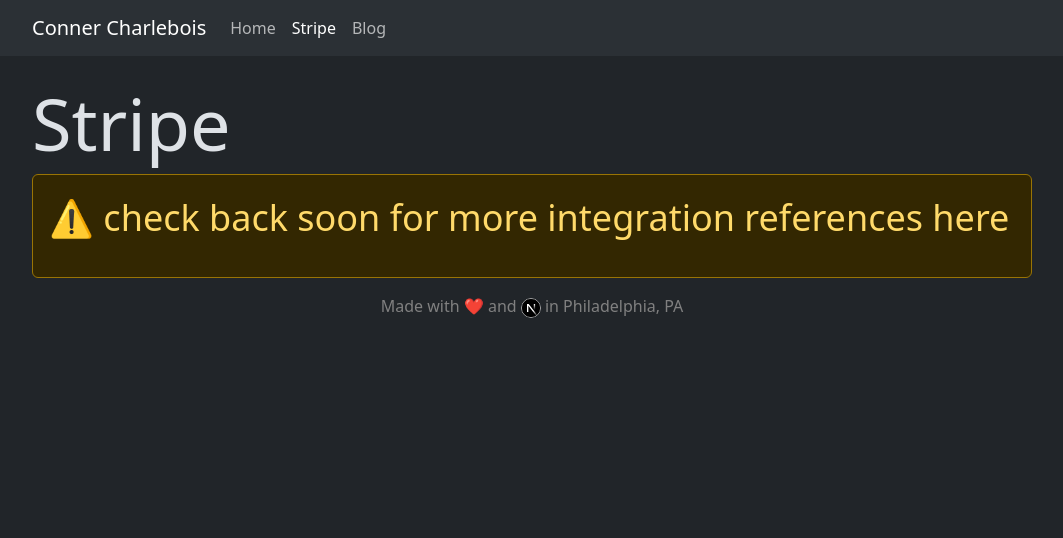
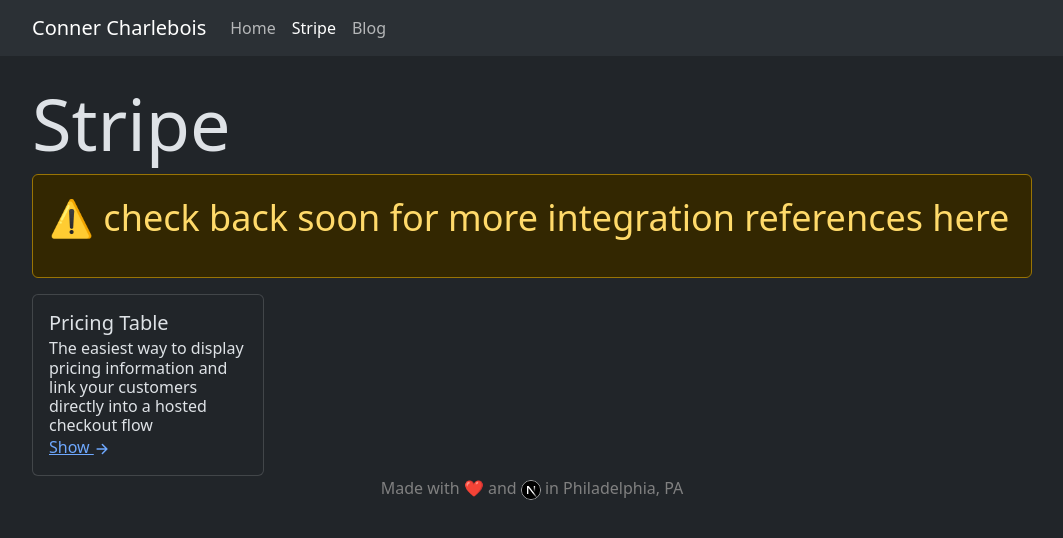
Before and after one commit to cdcharlebois/cc.com2026, a Next.js app: page /stripe in a window 1280 px wide. Shown: the top 538 px of the page, without its empty margins (108-1171 px from the left). Built offline with nearby package versions, Linux system fonts and the light colour scheme.

Commit message:
add pricing table

```diff
--- a/package.json
+++ b/package.json
@@ -15,12 +15,15 @@
     "react-bootstrap": "^2.10.10",
     "react-dom": "19.2.3",
     "react-icons": "^5.5.0",
-    "rss-parser": "^3.13.0"
+    "react-syntax-highlighter": "^16.1.0",
+    "rss-parser": "^3.13.0",
+    "stripe": "^20.1.0"
   },
   "devDependencies": {
     "@types/node": "^20",
     "@types/react": "^19",
     "@types/react-dom": "^19",
+    "@types/react-syntax-highlighter": "^15.5.13",
     "babel-plugin-react-compiler": "1.0.0",
     "eslint": "^9",
     "eslint-config-next": "16.1.0",
--- a/src/app/layout.tsx
+++ b/src/app/layout.tsx
@@ -25,7 +25,7 @@
             </Navbar.Collapse>
           </Container>
         </Navbar>
-        <Container className="mt-4" style={{maxWidth: 1024}}>
+        <Container style={{maxWidth: 1024}} className="mt-4">
           {/* <Row>
           <Col lg={2}></Col>
           <Col lg={8}> */}
--- /dev/null
+++ b/src/app/stripe/layout.tsx
@@ -0,0 +1,23 @@
+"use client"
+import { usePathname, useRouter } from "next/navigation";
+import { Button, Nav, Navbar } from "react-bootstrap";
+import { IoArrowBack } from "react-icons/io5";
+
+export default function StripeLayout(props: LayoutProps<"/stripe">) {
+    const pathname = usePathname();
+    const router = useRouter();
+    return <>
+        {/* <Navbar className="bg-body-secondary">
+            <Nav className="me-auto">
+                <Nav.Link href="/stripe/pricing-table" active={pathname.startsWith("/stripe/pricing-table")}>Pricing Table</Nav.Link>
+            </Nav>
+        </Navbar> */}
+        <div className="mt-4">
+            {pathname != "/stripe" && <Button variant="link" onClick={router.back}><IoArrowBack />Back</Button>}
+            {props.children}
+        </div>
+
+
+    </>
+
+}
--- a/src/app/stripe/page.tsx
+++ b/src/app/stripe/page.tsx
@@ -1,6 +1,7 @@
 "use client";
 
-import { Alert } from "react-bootstrap";
+import { Alert, Card, Col, Row } from "react-bootstrap";
+import { IoArrowForward, IoHandRight } from "react-icons/io5";
 
 export default () => {
     return <>
@@ -10,6 +11,23 @@
                 ⚠️ check back soon for more integration references here
             </p>
         </Alert>
+        <Row>
+            <Col sm={2} md={3}>
+                <Card>
+                    <Card.Body>
+                        <Card.Title>Pricing Table</Card.Title>
+                        <Card.Subtitle>The easiest way to display pricing information and link your customers directly into a hosted checkout flow</Card.Subtitle>
+                        <Card.Link href="/stripe/pricing-table">Show <IoArrowForward/></Card.Link>
+                    </Card.Body>
+                </Card>
+            </Col>
+        </Row>
+        {/* <ul>
+            <p><li>Cart</li></p>
+            <p><li>Pricing Table</li></p>
+            <p><li>Hosted Checkout</li></p>
+            <p><li>Embedded Checkout</li></p>
+        </ul> */}
 
     </>
 }
--- /dev/null
+++ b/src/utils/loadStripe.ts
@@ -0,0 +1,5 @@
+import Stripe from "stripe";
+
+const stripe = new Stripe(process.env.STRIPE_KEY as string)
+
+export default stripe;
```
Also changed, not shown: src/app/stripe/pricing-table/page.tsx (added, +36 -0 lines), src/app/stripe/api/pricingTable/route.ts (added), 1 other file (tests, documents, lock files or other folders).
